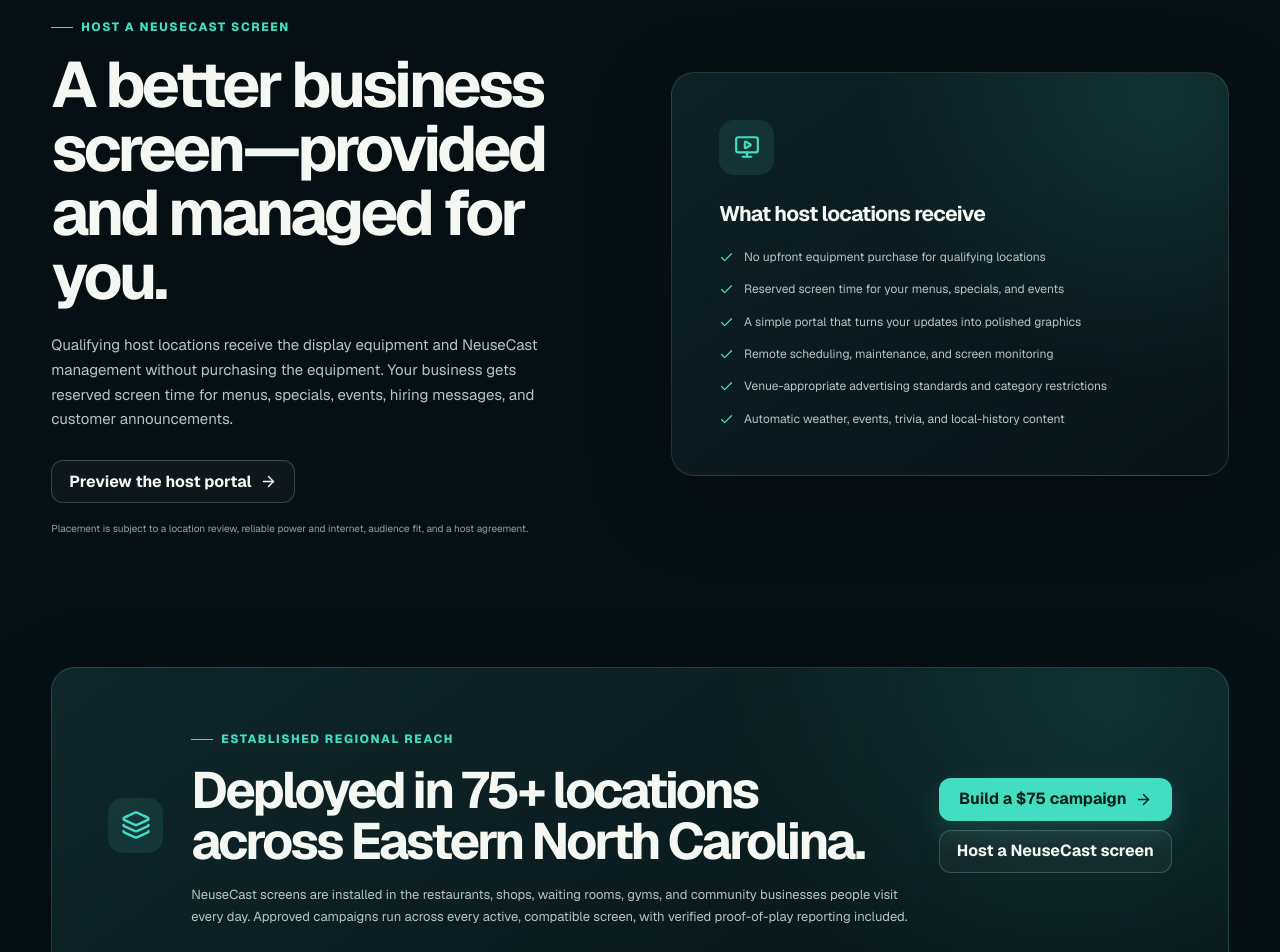
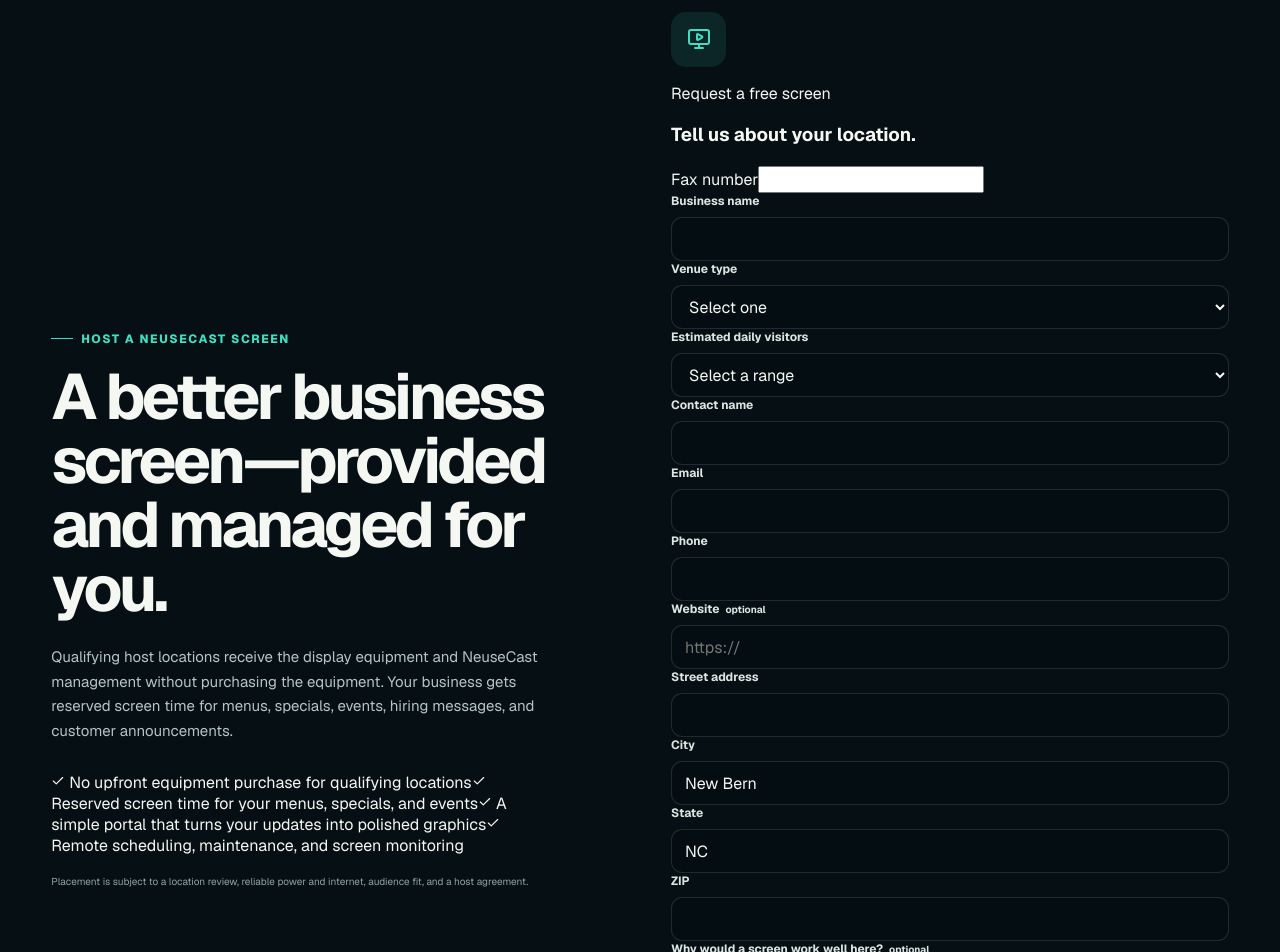
Before and after one commit to persalabsllc/neusecast, a Next.js app: page / in a window 1280 px wide. Shown: the part 3460-4412 px from the top of the page. Built offline with nearby package versions, Linux system fonts and the light colour scheme.

Commit message:
Add public host application form

```diff
--- a/app/page.tsx
+++ b/app/page.tsx
@@ -17,6 +17,7 @@
 } from "lucide-react";
 import { Brand } from "@/components/brand";
 import { NEUSECAST_CONTACT } from "@/lib/legal";
+import { submitHostApplication } from "./host-application/actions";
 
 export const metadata: Metadata = {
   title: "Advertise Across 75+ Eastern North Carolina Locations",
@@ -56,7 +57,8 @@
   "Automatic weather, events, trivia, and local-history content",
 ] as const;
 
-export default function Home() {
+export default async function Home({ searchParams }: { searchParams: Promise<{ hostApplication?: string }> }) {
+  const query = await searchParams;
   return (
     <main className="sales-page">
       <header className="sales-header">
@@ -237,23 +239,40 @@
             screen time for menus, specials, events, hiring messages, and customer
             announcements.
           </p>
-          <Link className="button button-secondary" href="/host">
-            Preview the host portal <ArrowRight size={17} aria-hidden="true" />
-          </Link>
+          <div className="host-inline-benefits">
+            {hostBenefits.slice(0, 4).map((benefit) => <span key={benefit}><Check size={14} aria-hidden="true" /> {benefit}</span>)}
+          </div>
           <small>
             Placement is subject to a location review, reliable power and internet,
             audience fit, and a host agreement.
           </small>
         </div>
 
-        <div className="host-benefit-panel">
-          <span className="host-benefit-icon"><MonitorPlay size={26} aria-hidden="true" /></span>
-          <h3>What host locations receive</h3>
-          <ul>
-            {hostBenefits.map((benefit) => (
-              <li key={benefit}><Check size={15} aria-hidden="true" /> {benefit}</li>
-            ))}
-          </ul>
+        <div className="host-application-panel">
+          <div className="host-application-heading">
+            <span className="host-benefit-icon"><MonitorPlay size={24} aria-hidden="true" /></span>
+            <div><p>Request a free screen</p><h3>Tell us about your location.</h3></div>
+          </div>
+          {query.hostApplication === "received" ? <div className="success-banner">Application received. Kyle will review your location and contact you directly.</div> : null}
+          {query.hostApplication === "error" ? <div className="form-error">Complete every required field and confirm the placement requirements.</div> : null}
+          <form action={submitHostApplication} className="host-application-form">
+            <label className="host-application-honeypot" aria-hidden="true">Fax number<input name="faxNumber" tabIndex={-1} autoComplete="off" /></label>
+            <label className="field field-wide"><span className="field-label">Business name</span><input name="businessName" maxLength={200} required autoComplete="organization" /></label>
+            <label className="field"><span className="field-label">Venue type</span><select name="venueType" defaultValue="" required><option value="" disabled>Select one</option><option value="Restaurant or cafe">Restaurant or cafe</option><option value="Retail store">Retail store</option><option value="Medical or professional waiting room">Medical or professional waiting room</option><option value="Gym, salon, or personal care">Gym, salon, or personal care</option><option value="Hotel or lodging">Hotel or lodging</option><option value="Entertainment venue">Entertainment venue</option><option value="Other public-facing business">Other public-facing business</option></select></label>
+            <label className="field"><span className="field-label">Estimated daily visitors</span><select name="dailyVisitors" defaultValue="" required><option value="" disabled>Select a range</option><option value="Under 50">Under 50</option><option value="50–100">50–100</option><option value="101–250">101–250</option><option value="251–500">251–500</option><option value="More than 500">More than 500</option></select></label>
+            <label className="field"><span className="field-label">Contact name</span><input name="contactName" maxLength={160} required autoComplete="name" /></label>
+            <label className="field"><span className="field-label">Email</span><input name="email" type="email" maxLength={320} required autoComplete="email" /></label>
+            <label className="field"><span className="field-label">Phone</span><input name="phone" type="tel" maxLength={40} required autoComplete="tel" /></label>
+            <label className="field"><span className="field-label">Website <small>optional</small></span><input name="websiteUrl" type="url" maxLength={500} placeholder="https://" autoComplete="url" /></label>
+            <label className="field field-wide"><span className="field-label">Street address</span><input name="addressLine1" maxLength={200} required autoComplete="street-address" /></label>
+            <label className="field"><span className="field-label">City</span><input name="city" maxLength={100} defaultValue="New Bern" required autoComplete="address-level2" /></label>
+            <label className="field host-application-state"><span className="field-label">State</span><input name="state" maxLength={2} defaultValue="NC" required autoComplete="address-level1" /></label>
+            <label className="field host-application-zip"><span className="field-label">ZIP</span><input name="postalCode" maxLength={12} required autoComplete="postal-code" /></label>
+            <label className="field field-wide"><span className="field-label">Why would a screen work well here? <small>optional</small></span><textarea name="notes" rows={3} maxLength={1500} placeholder="Tell us where it could be mounted and how long customers typically stay." /></label>
+            <label className="checkbox-field host-application-consent field-wide"><input name="acknowledged" value="yes" type="checkbox" required /><span>I understand placement depends on audience fit, reliable internet and power, available mounting space, and a host agreement.</span></label>
+            <button className="button button-primary field-wide" type="submit">Apply to host a free screen <ArrowRight size={17} aria-hidden="true" /></button>
+          </form>
+          <p className="host-application-existing">Already approved? <Link href="/host">Open the Host Workspace</Link></p>
         </div>
       </section>
 
```
